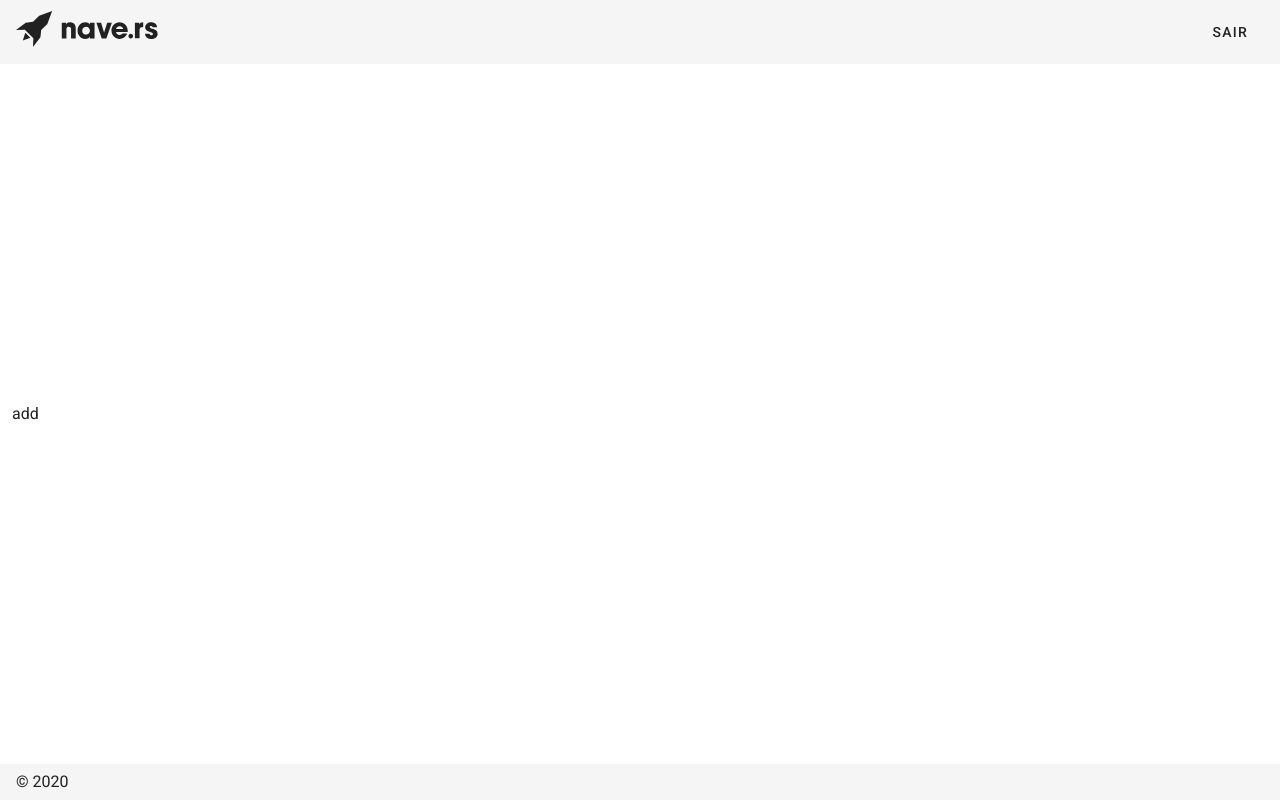
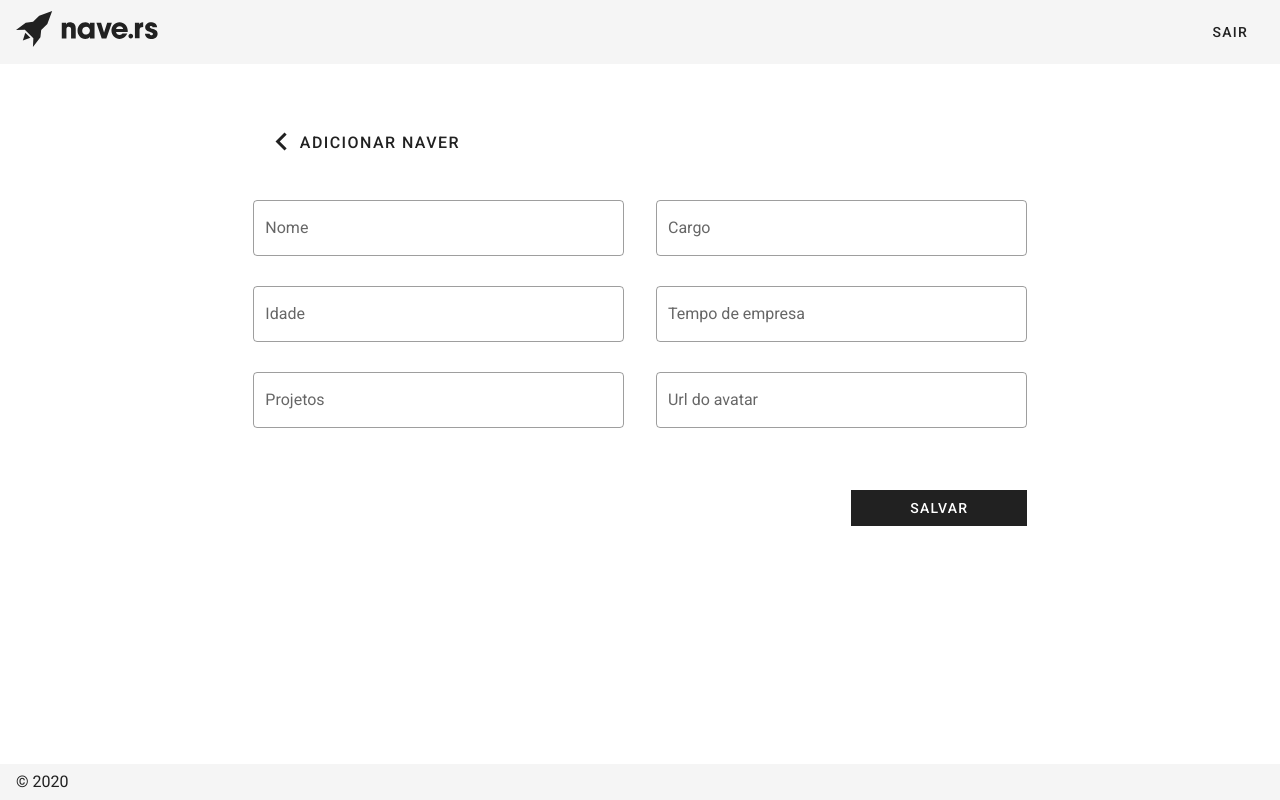
Before and after one commit to pm-ribeiro/nave_front_end_test, a Nuxt app: page /add_naver in a window 1280 px wide. Built offline with nearby package versions, Linux system fonts and the light colour scheme.

Commit message:
delete unused files and assets, worked on edit and add pages

```diff
--- a/components/Logo.vue
+++ /dev/null
@@ -1,79 +0,0 @@
-<template>
-  <div class="VueToNuxtLogo">
-    <div class="Triangle Triangle--two" />
-    <div class="Triangle Triangle--one" />
-    <div class="Triangle Triangle--three" />
-    <div class="Triangle Triangle--four" />
-  </div>
-</template>
-
-<style>
-.VueToNuxtLogo {
-  display: inline-block;
-  animation: turn 2s linear forwards 1s;
-  transform: rotateX(180deg);
-  position: relative;
-  overflow: hidden;
-  height: 180px;
-  width: 245px;
-}
-
-.Triangle {
-  position: absolute;
-  top: 0;
-  left: 0;
-  width: 0;
-  height: 0;
-}
-
-.Triangle--one {
-  border-left: 105px solid transparent;
-  border-right: 105px solid transparent;
-  border-bottom: 180px solid #41b883;
-}
-
-.Triangle--two {
-  top: 30px;
-  left: 35px;
-  animation: goright 0.5s linear forwards 3.5s;
-  border-left: 87.5px solid transparent;
-  border-right: 87.5px solid transparent;
-  border-bottom: 150px solid #3b8070;
-}
-
-.Triangle--three {
-  top: 60px;
-  left: 35px;
-  animation: goright 0.5s linear forwards 3.5s;
-  border-left: 70px solid transparent;
-  border-right: 70px solid transparent;
-  border-bottom: 120px solid #35495e;
-}
-
-.Triangle--four {
-  top: 120px;
-  left: 70px;
-  animation: godown 0.5s linear forwards 3s;
-  border-left: 35px solid transparent;
-  border-right: 35px solid transparent;
-  border-bottom: 60px solid #fff;
-}
-
-@keyframes turn {
-  100% {
-    transform: rotateX(0deg);
-  }
-}
-
-@keyframes godown {
-  100% {
-    top: 180px;
-  }
-}
-
-@keyframes goright {
-  100% {
-    left: 70px;
-  }
-}
-</style>
--- a/components/VuetifyLogo.vue
+++ /dev/null
@@ -1,18 +0,0 @@
-<template>
-  <img class="VuetifyLogo" alt="Vuetify Logo" src="/vuetify-logo.svg" />
-</template>
-
-<style>
-.VuetifyLogo {
-  height: 180px;
-  width: 180px;
-  transform: rotateY(560deg);
-  animation: turn 3.5s ease-out forwards 1s;
-}
-
-@keyframes turn {
-  100% {
-    transform: rotateY(0deg);
-  }
-}
-</style>
--- /dev/null
+++ b/components/dialogs/DeleteNaverDialog.vue
@@ -0,0 +1,44 @@
+<template>
+  <v-card tile class="pa-8" style="border: 1px solid blue;">
+    <v-card-title class="pa-0 mb-6" style="border: 1px solid red;">
+      Excluir Naver
+    </v-card-title>
+    <v-card-text class="pa-0 mb-8" style="border: 1px solid red;">
+      Tem certeza que deseja excluir este Naver?
+    </v-card-text>
+    <v-card-actions class="pa-0" style="border: 1px solid red;">
+      <v-spacer></v-spacer>
+      <v-btn color="primary" tile outlined width="176" @click="$dialog.close()">
+        cancelar
+      </v-btn>
+      <v-btn
+        color="primary"
+        tile
+        depressed
+        width="176"
+        class="ml-6"
+        @click="confirmDelete()"
+      >
+        excluir
+      </v-btn>
+    </v-card-actions>
+  </v-card>
+</template>
+
+<script>
+export default {
+  props: {
+    naverData: {
+      type: Object,
+      default: () => {},
+    },
+  },
+  methods: {
+    confirmDelete() {
+      console.log('confirmado')
+    },
+  },
+}
+</script>
+
+<style lang="scss"></style>
--- a/layouts/default.vue
+++ b/layouts/default.vue
@@ -8,7 +8,7 @@
       <v-btn text color="primary" to="/">sair</v-btn>
     </v-app-bar>
     <v-main>
-      <v-container class="fill-height" fluid>
+      <v-container fluid>
         <nuxt />
       </v-container>
     </v-main>
--- a/pages/add_naver.vue
+++ b/pages/add_naver.vue
@@ -1,5 +1,80 @@
 <template>
-  <div>
-    add
-  </div>
+  <v-row no-gutters align="start" justify="center">
+    <v-col cols="12" xl="8" lg="8" class="pa-0 px-8 pt-10">
+      <v-row no-gutters align="center" justify="start">
+        <v-btn color="primary" text x-large to="/home">
+          <v-icon left large>mdi-chevron-left</v-icon> Adicionar Naver
+        </v-btn>
+      </v-row>
+      <v-row no-gutters align="center" justify="center" class="my-8">
+        <v-col cols="12" xl="6" lg="6" class="pr-lg-4">
+          <v-text-field
+            v-model="naver.name"
+            label="Nome"
+            placeholder="Nome"
+            outlined
+          ></v-text-field>
+          <v-text-field
+            v-model="naver.age"
+            label="Idade"
+            placeholder="Idade"
+            outlined
+          ></v-text-field>
+          <v-text-field
+            v-model="naver.projects"
+            label="Projetos"
+            placeholder="Projetos que participou"
+            outlined
+          ></v-text-field>
+        </v-col>
+        <v-col cols="12" xl="6" lg="6" class="pl-lg-4">
+          <v-text-field
+            v-model="naver.job"
+            label="Cargo"
+            placeholder="Cargo"
+            outlined
+          ></v-text-field>
+          <v-text-field
+            v-model="naver.timeOfWork"
+            label="Tempo de empresa"
+            placeholder="Tempo de empresa"
+            outlined
+          ></v-text-field>
+          <v-text-field
+            v-model="naver.avatarUrl"
+            label="Url do avatar"
+            placeholder="Url para a foto do Naver"
+            outlined
+          ></v-text-field>
+        </v-col>
+      </v-row>
+      <v-row no-gutters align="center" justify="end">
+        <v-btn color="primary" tile depressed width="176" @click="saveNaver()">
+          Salvar
+        </v-btn>
+      </v-row>
+    </v-col>
+  </v-row>
 </template>
+
+<script>
+export default {
+  data() {
+    return {
+      naver: {
+        name: '',
+        age: '',
+        job: '',
+        projects: '',
+        timeOfWork: '',
+        avatarUrl: '',
+      },
+    }
+  },
+  methods: {
+    saveNaver() {
+      console.log(this.naver)
+    },
+  },
+}
+</script>
--- a/pages/edit.vue
+++ b/pages/edit.vue
@@ -1,5 +1,80 @@
 <template>
-  <div>
-    edit
-  </div>
+  <v-row no-gutters align="start" justify="center">
+    <v-col cols="12" xl="8" lg="8" class="pa-0 px-8 pt-10">
+      <v-row no-gutters align="center" justify="start">
+        <v-btn color="primary" text x-large to="/home">
+          <v-icon left large>mdi-chevron-left</v-icon> Editar Naver
+        </v-btn>
+      </v-row>
+      <v-row no-gutters align="center" justify="center" class="my-8">
+        <v-col cols="12" xl="6" lg="6" class="pr-lg-4">
+          <v-text-field
+            v-model="naver.name"
+            label="Nome"
+            placeholder="Nome"
+            outlined
+          ></v-text-field>
+          <v-text-field
+            v-model="naver.age"
+            label="Idade"
+            placeholder="Idade"
+            outlined
+          ></v-text-field>
+          <v-text-field
+            v-model="naver.projects"
+            label="Projetos"
+            placeholder="Projetos que participou"
+            outlined
+          ></v-text-field>
+        </v-col>
+        <v-col cols="12" xl="6" lg="6" class="pl-lg-4">
+          <v-text-field
+            v-model="naver.job"
+            label="Cargo"
+            placeholder="Cargo"
+            outlined
+          ></v-text-field>
+          <v-text-field
+            v-model="naver.timeOfWork"
+            label="Tempo de empresa"
+            placeholder="Tempo de empresa"
+            outlined
+          ></v-text-field>
+          <v-text-field
+            v-model="naver.avatarUrl"
+            label="Url do avatar"
+            placeholder="Url para a foto do Naver"
+            outlined
+          ></v-text-field>
+        </v-col>
+      </v-row>
+      <v-row no-gutters align="center" justify="end">
+        <v-btn color="primary" tile depressed width="176" @click="editNaver()">
+          Salvar
+        </v-btn>
+      </v-row>
+    </v-col>
+  </v-row>
 </template>
+
+<script>
+export default {
+  data() {
+    return {
+      naver: {
+        name: '',
+        age: '',
+        job: '',
+        projects: '',
+        timeOfWork: '',
+        avatarUrl: '',
+      },
+    }
+  },
+  methods: {
+    editNaver() {
+      console.log(this.naver)
+    },
+  },
+}
+</script>
--- a/pages/home.vue
+++ b/pages/home.vue
@@ -4,18 +4,11 @@
       no-gutters
       align="center"
       justify="space-between"
-      class="mb-6"
+      class="mb-6 mt-10"
       style="border: 1px solid red;"
     >
       <h1>Navers</h1>
-      <v-btn
-        color="primary"
-        depressed
-        tile
-        width="176"
-        dark
-        @click="addNaver()"
-      >
+      <v-btn color="primary" depressed tile width="176" dark to="/add_naver">
         Adicionar Naver
       </v-btn>
     </v-row>
@@ -47,15 +40,22 @@
 
           <span>Front-end developer</span> <br />
           <v-row no-gutters align="center" justify="start" class="mt-2">
+            <DefaultDialog :dialog-width="'500'">
               <v-btn
+                slot="activator-button"
                 icon
                 x-small
                 color="primary"
                 class="mr-2"
-              @click="deleteNaver()"
               >
                 <v-icon>mdi-delete</v-icon>
               </v-btn>
+
+              <DeleteNaverDialog
+                slot="content"
+                :naver-data="naver"
+              ></DeleteNaverDialog>
+            </DefaultDialog>
             <v-btn icon x-small color="primary" @click="editNaver()">
               <v-icon>mdi-pencil</v-icon>
             </v-btn>
@@ -79,7 +79,6 @@ export default {
         {
           image: '@/assets/images/profile_pic.png',
           name: 'fulano 2',
-          text: 'lalalalala',
         },
         {
           image: '@/assets/images/profile_pic.png',
--- a/pages/index.vue
+++ b/pages/index.vue
@@ -1,6 +1,6 @@
 <template>
   <!-- login page -->
-  <v-row no-gutters align="center" justify="center">
+  <v-row no-gutters align="center" justify="center" class="fill-height">
     <v-sheet outlined tile width="448" height="408" class="px-8 py-10">
       <v-row no-gutters align="center" justify="center">
         <img
@@ -35,4 +35,9 @@
 .login__fields {
   width: 384px;
 }
+
+.fill-height {
+  height: calc(100vh - 124px);
+  border: 1px solid red;
+}
 </style>
```
Lines whose indentation alone changed are shown as unchanged.
